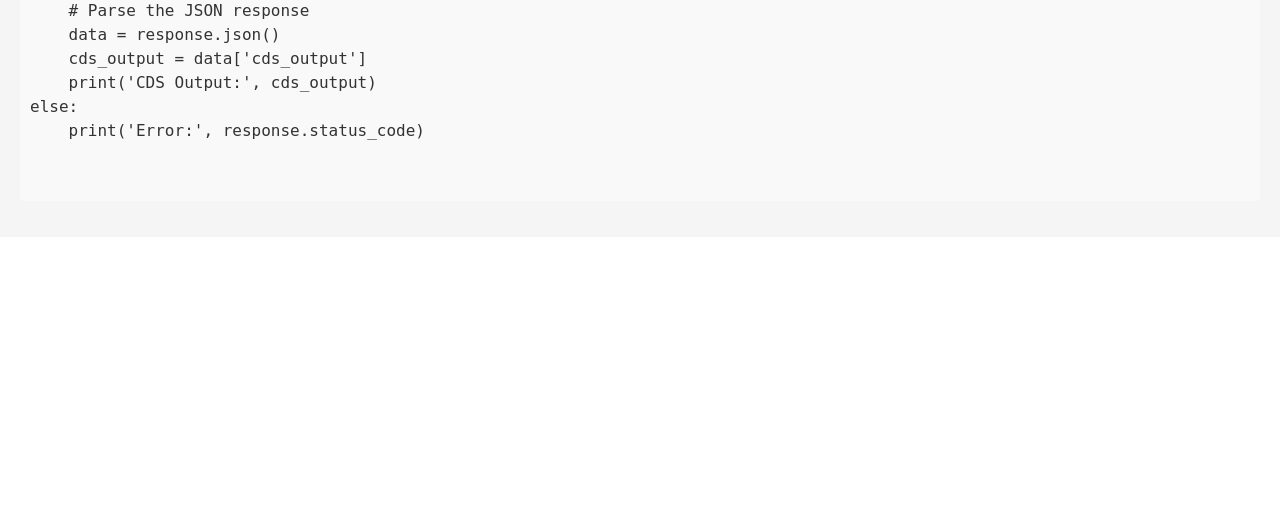
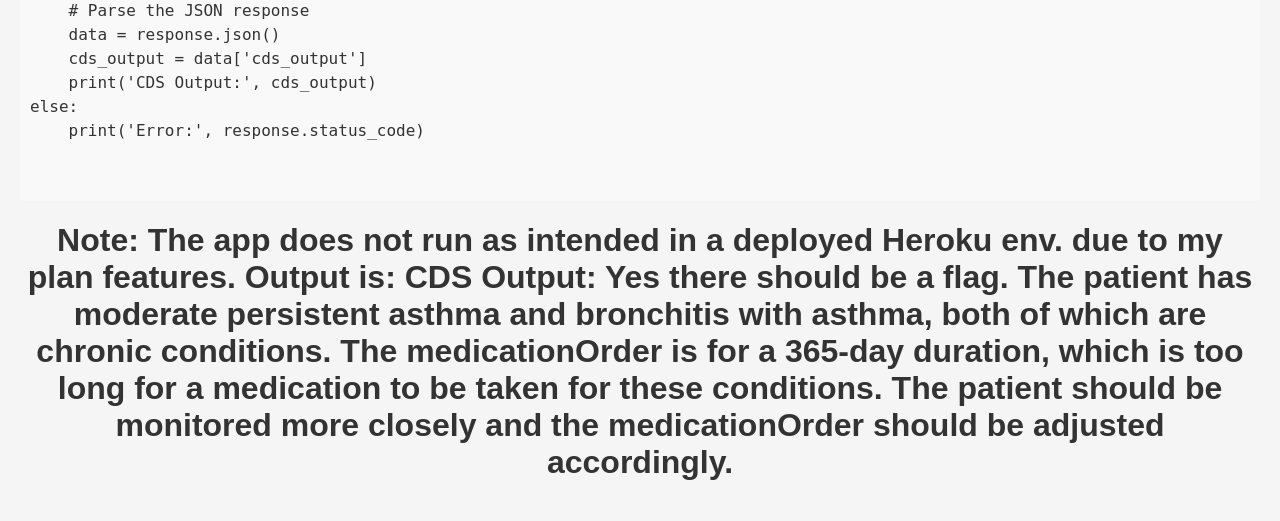
Before and after one commit to SalimAlkharsa/BioHackathon, a Flask app: page /demo in a window 1280 px wide. Shown: the part 759-1280 px from the top of the page. Before the commit the page ends 899 px from the top, so only its background shows below. Run offline with Flask 3, Linux system fonts and the light colour scheme.

Commit message:
done 0.1

```diff
--- a/server_test.py
+++ b/server_test.py
@@ -1,7 +1,7 @@
 import requests
 
 # Set the API endpoint URL
-url = 'https://prescraib.herokuapp.com'
+url = 'http://127.0.0.1:5000/cds'
 
 # Example patient ID
 patient_id = 'eIXesllypH3M9tAA5WdJftQ3'
--- a/templates/demo.html
+++ b/templates/demo.html
@@ -115,7 +115,9 @@ else:
     print('Error:', response.status_code)
         </code>
     </pre>
-
+    <h1>Note: The app does not run as intended in a deployed Heroku env. due to my plan features. Output is: CDS Output: Yes there should be a flag. The patient has moderate persistent asthma and bronchitis with asthma, both of which are chronic
+    conditions. The medicationOrder is for a 365-day duration, which is too long for a medication to be taken for these
+    conditions. The patient should be monitored more closely and the medicationOrder should be adjusted accordingly.</h1>
     <script src="https://ajax.googleapis.com/ajax/libs/jquery/3.6.0/jquery.min.js"></script>
     <script>
         $(document).ready(function () {
```
